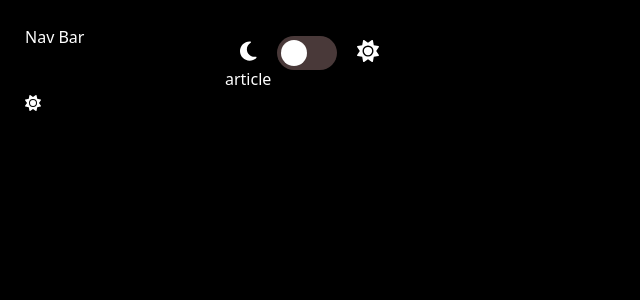
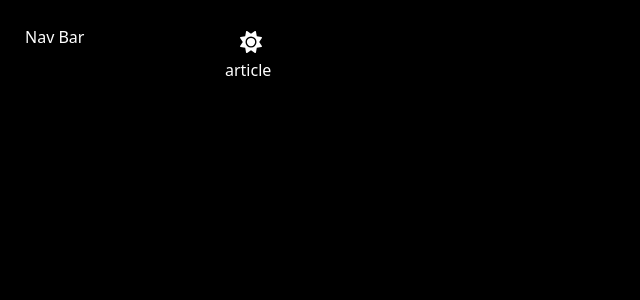
Before and after one commit to gtchigladze/mode, an Angular app: page /main in a window 1280 px wide. Shown: the top 300 px of the page, without its empty margins (0-640 px from the left). Built offline with nearby package versions, Linux system fonts and the light colour scheme.

Commit message:
transition color

```diff
--- a/src/app/main/main.component.html
+++ b/src/app/main/main.component.html
@@ -4,13 +4,9 @@
   <div class="nav">Nav Bar</div>
    <div class="content">
   <div class="mode">
-    <div class="mode-icon">
-    <span class="icon"><fa-icon [icon]="faMoon"></fa-icon></span>
-    <label class="switch">
-      <input type="checkbox" (click)="toggle()" />
-      <span class="slider round"></span>
-    </label>
-    <span class="icon"><fa-icon [icon]="faSun"></fa-icon></span>
+    <div class="mode-icon" (click)="toggle()" >
+    <span class="icon"  *ngIf="!show"><fa-icon [icon]="faSun"></fa-icon></span>
+    <span class="icon"  *ngIf="show"><fa-icon [icon]="faMoon"></fa-icon></span>
     </div>
     </div>
     article
@@ -18,9 +14,4 @@
 
     </div>
 
-    <div (click)="toggle()">
-      <div *ngIf="!show"><fa-icon [icon]="faSun"></fa-icon></div>
-     <div *ngIf="show"><fa-icon [icon]="faMoon"></fa-icon></div>
-    </div>
-
   </div>
--- a/src/app/main/main.component.scss
+++ b/src/app/main/main.component.scss
@@ -6,6 +6,8 @@ html, body {
 .icon{
   font-size: 22px;
   padding: 0 15px;
+  cursor: pointer;
+
 }
 
 .mode{
@@ -38,6 +40,7 @@ align-items: baseline;
     position: fixed;
     background: var(--primary);
     color: var(--on-primary);
+    transition: background 3s;
   }
 
   .switch {
```
